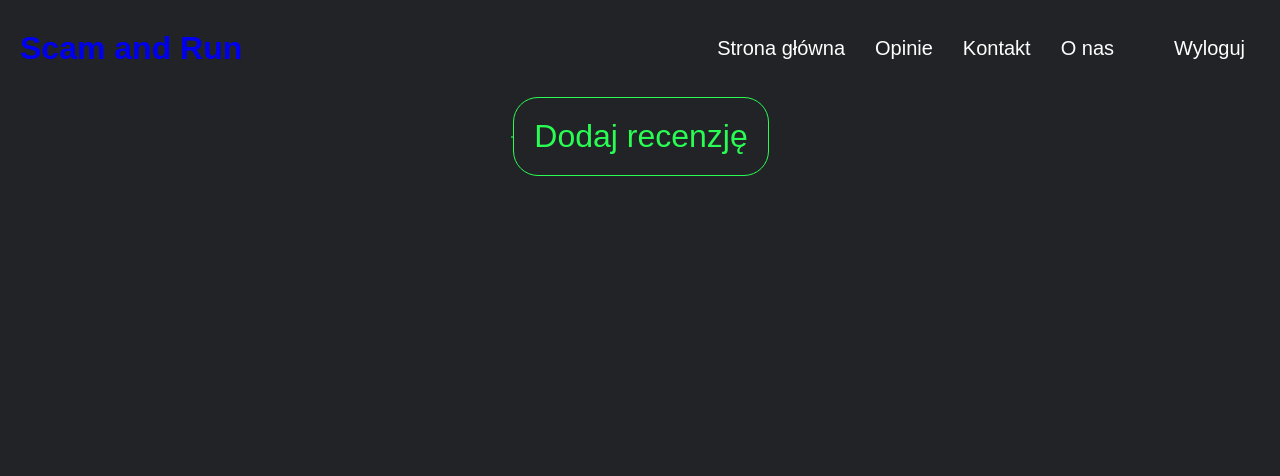
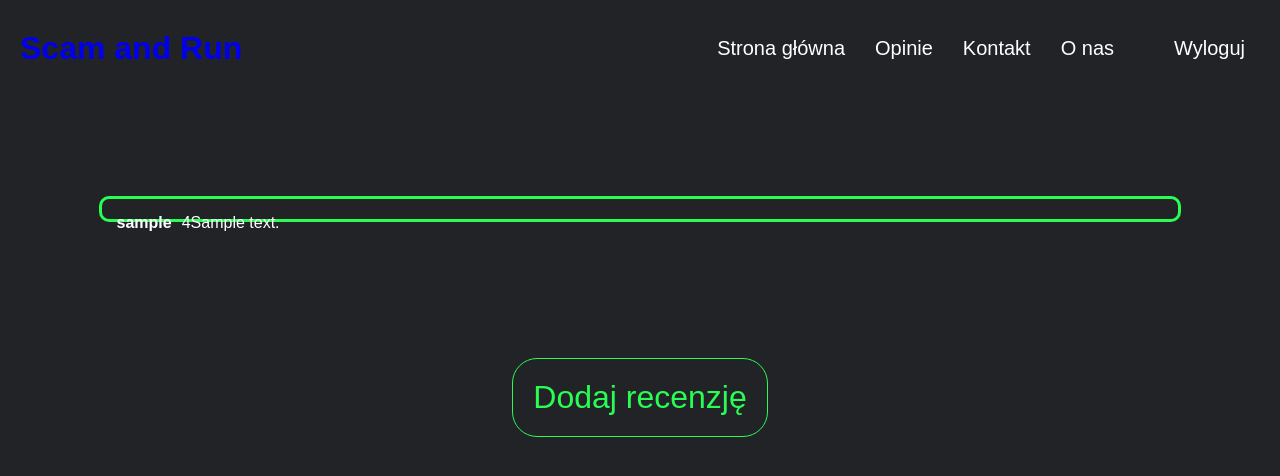
Before and after one commit to KondyKox/scam-and-run, a PHP site: page /reviews in a window 1280 px wide. Shown: the top 476 px of the page. Run offline with PHP 8.4, Linux system fonts and the light colour scheme; the visitor is signed in with stand-in values (Sample User, id 1); tables that the repository leaves empty or names only in its code hold one stand-in row (values such as "Sample post"); data that the repository does not hold is empty.

Commit message:
Style for review page

```diff
--- a/main.css
+++ b/main.css
@@ -29,6 +29,7 @@
     align-items: center;
     padding: 30px 20px;
     z-index: 1;
+    position: sticky;
   }
 
   .logo {
--- a/reviews/add_review.php
+++ b/reviews/add_review.php
@@ -62,7 +62,7 @@
   <form action="add_review.php" method="post" id="review-form">
     <div>
         <label for="rating">Rating:</label>
-        <input type="number" id="rating" required>
+        <input type="number" id="rating" min="1" max="5" required>
     </div>
     <div>
         <label for="review">Review</label>
--- a/reviews/index.php
+++ b/reviews/index.php
@@ -58,9 +58,9 @@ require('../config.php');
 
       while ($row = $result -> fetch_assoc()) {
         echo "<div class='review'>";
-        echo "<div class='user'>" . $row['users.username'] . "</div>";
-        echo "<div class='rating'>" . $row['reviews.rating'] . "</div";
-        echo "<div class='comment'>" . $row['reviews.text'] . "</div>";
+        echo "<div class='user'>" . $row['username'] . "</div>";
+        echo "<div class='rating'>" . $row['rating'] . "</div";
+        echo "<div class='comment'>" . $row['text'] . "</div>";
         echo "</div>";
       }
       ?>
--- a/reviews/style.css
+++ b/reviews/style.css
@@ -1,12 +1,41 @@
 .reviews {
+    display: block;
+}
+
+.users-reviews {
+    margin: 5%;
+    width: 90%;
+    overflow-y: scroll;
+    max-height: 60vh;
+}
+
+.review {
+    border: 3px solid var(--main-color);
+    border-radius: 10px;
+    margin: 3%;
+    padding: 10px;
+}
+
+.user {
+    float: left;
+    padding: 5px;
+    font-weight: 700;
+}
+
+.rating {
+    float: left;
+    padding: 5px;
+}
+
+.comment {
+    clear: both;
+    padding: 5px;
+}
+
+.add-review {
     display: flex;
     justify-content: center;
     align-items: center;
-}
-
-.review {
-    border: 1px solid var(--main-color);
-    border-radius: 10px;
 }
 
 .add {
@@ -18,9 +47,11 @@
     border: 1px solid var(--main-color);
     border-radius: 25px;
     transition: all .5s ease-in-out;
+    margin-top: 15%;
 }
 
 .add:hover {
     background: var(--main-color);
     color: var(--text-color);
+    cursor: pointer;
 }
```
